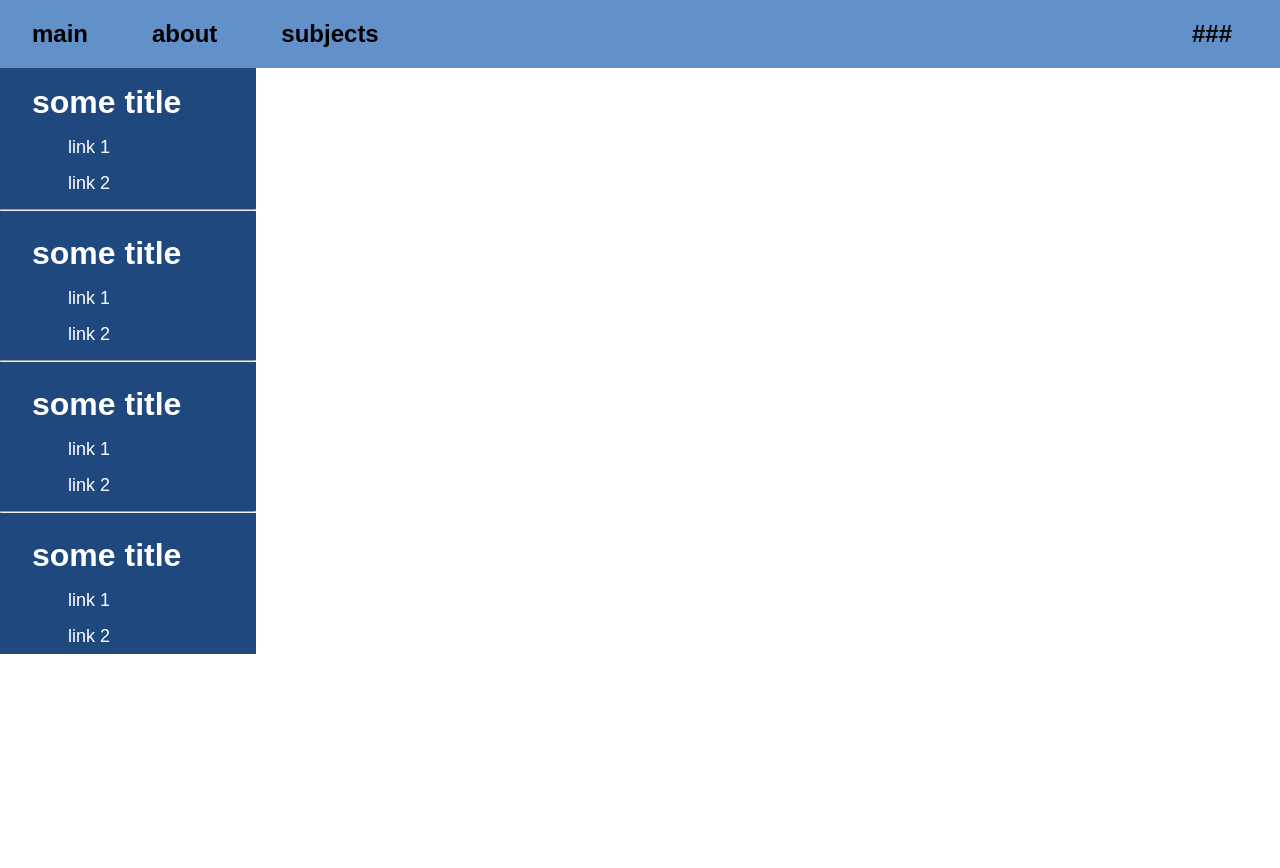
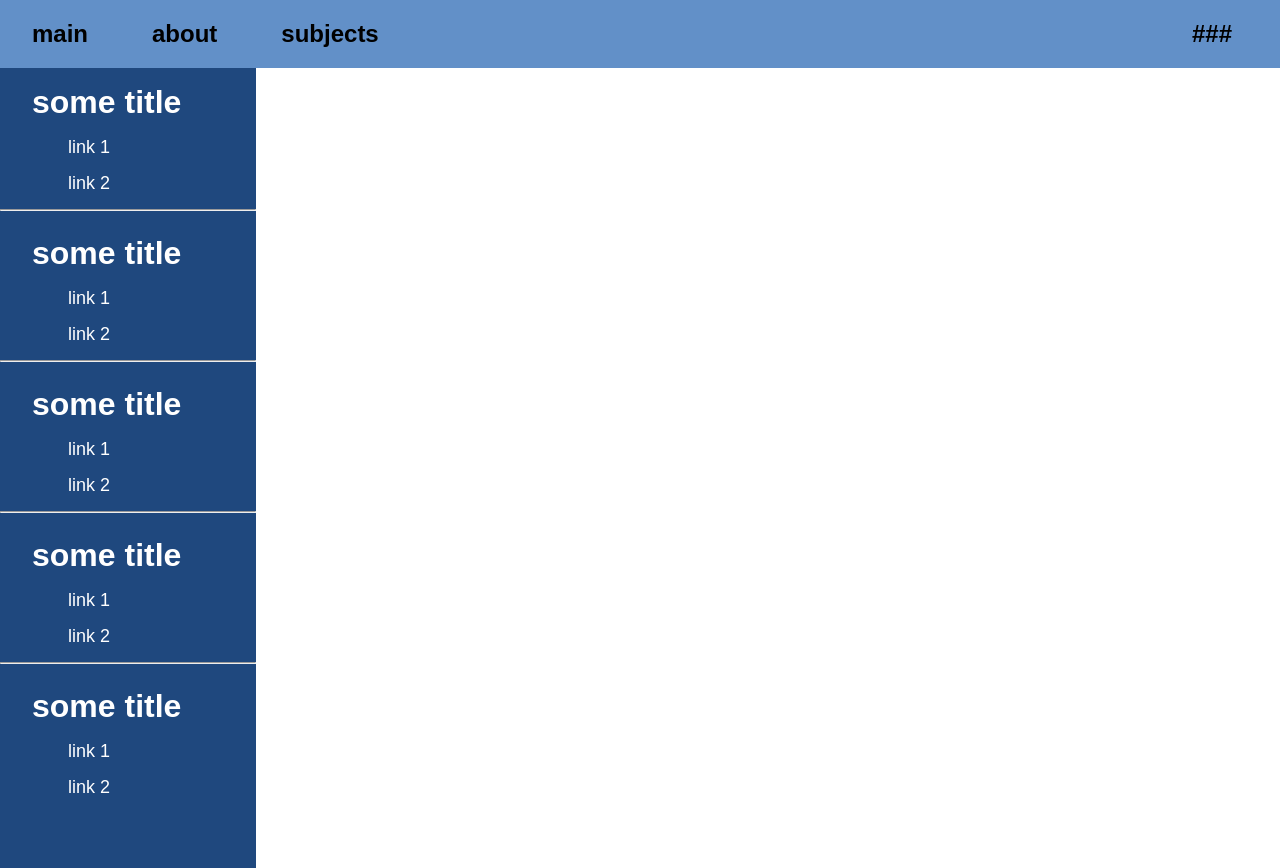
Before and after one commit to yasserhcn/uni-lesson-site, a website: page pages/main.html in a window 1280 px wide. Before the commit the page ends 800 px from the top, so only its background shows below. Drawn offline with Linux system fonts and the light colour scheme.

Commit message:
improved page style

```diff
--- a/pages/main-style.css
+++ b/pages/main-style.css
@@ -36,6 +36,10 @@ body
 {
     background-color: #1F487E;
     width: 20%;
+    scrollbar-width: thin;
+    overflow-y: scroll;
+    position: absolute;
+    height: 100%;
 }
 
 .content-body .side-menu-bar div
--- a/pages/main.html
+++ b/pages/main.html
@@ -1,7 +1,7 @@
 <!DOCTYPE html>
 <html lang="en">
 <head>
-    <meta charset="UTF-18">
+    <meta charset="UTF-16">
     <meta http-equiv="X-UA-Compatible" content="IE=edge">
     <meta name="viewport" content="width=device-width, initial-scale=1.0">
     <link rel="stylesheet" href="main-style.css">
@@ -63,6 +63,14 @@
                 <a href="#"> link 1</a> <br>
                 <a href="#"> link 2</a>
             </div>
+            <hr>
+            <div class="chap5">
+                <h1>
+                    some title
+                </h1>
+                <a href="#"> link 1</a> <br>
+                <a href="#"> link 2</a>
+            </div>
         </div>
 
         <div class="main-content">
```
